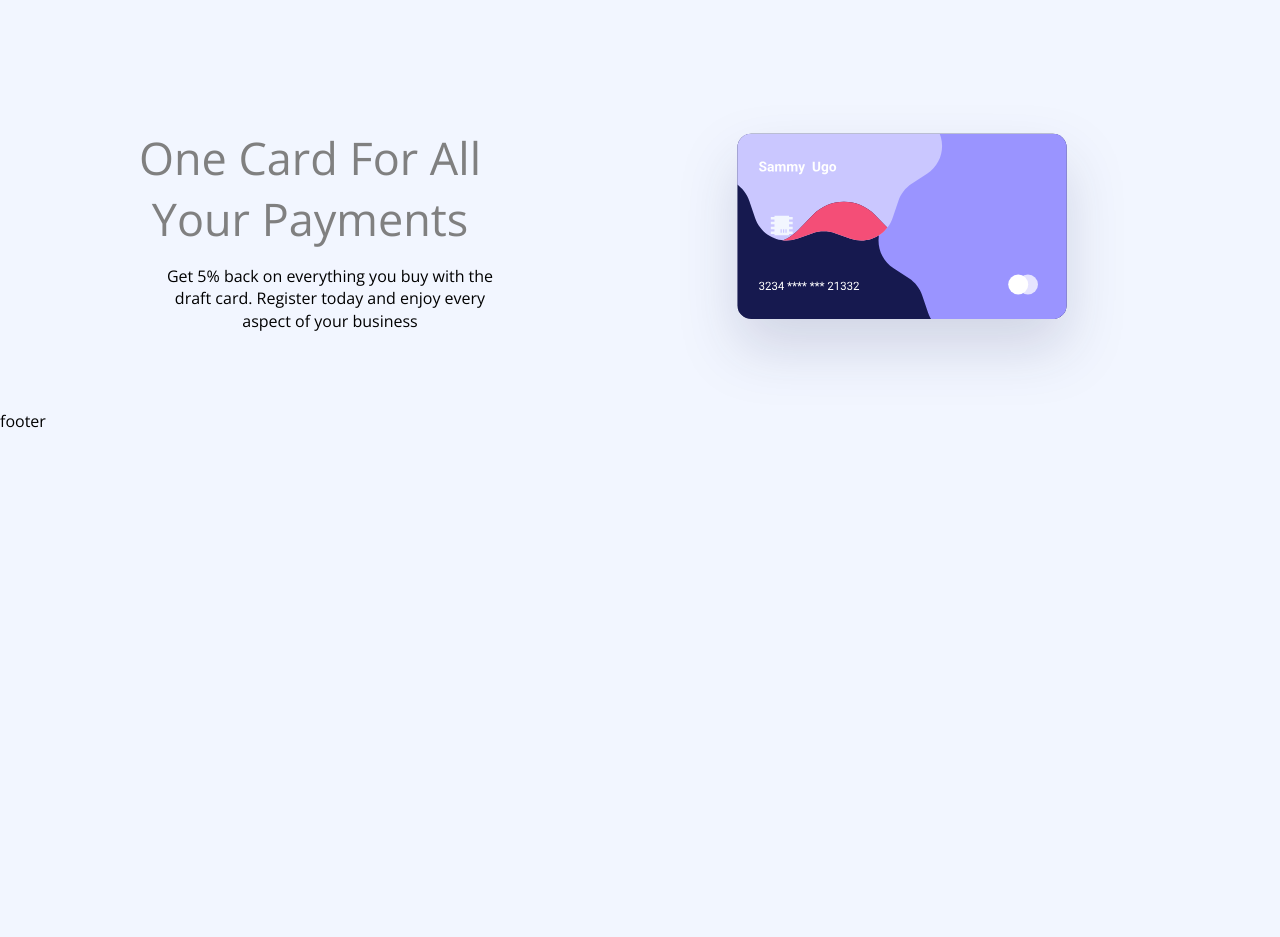
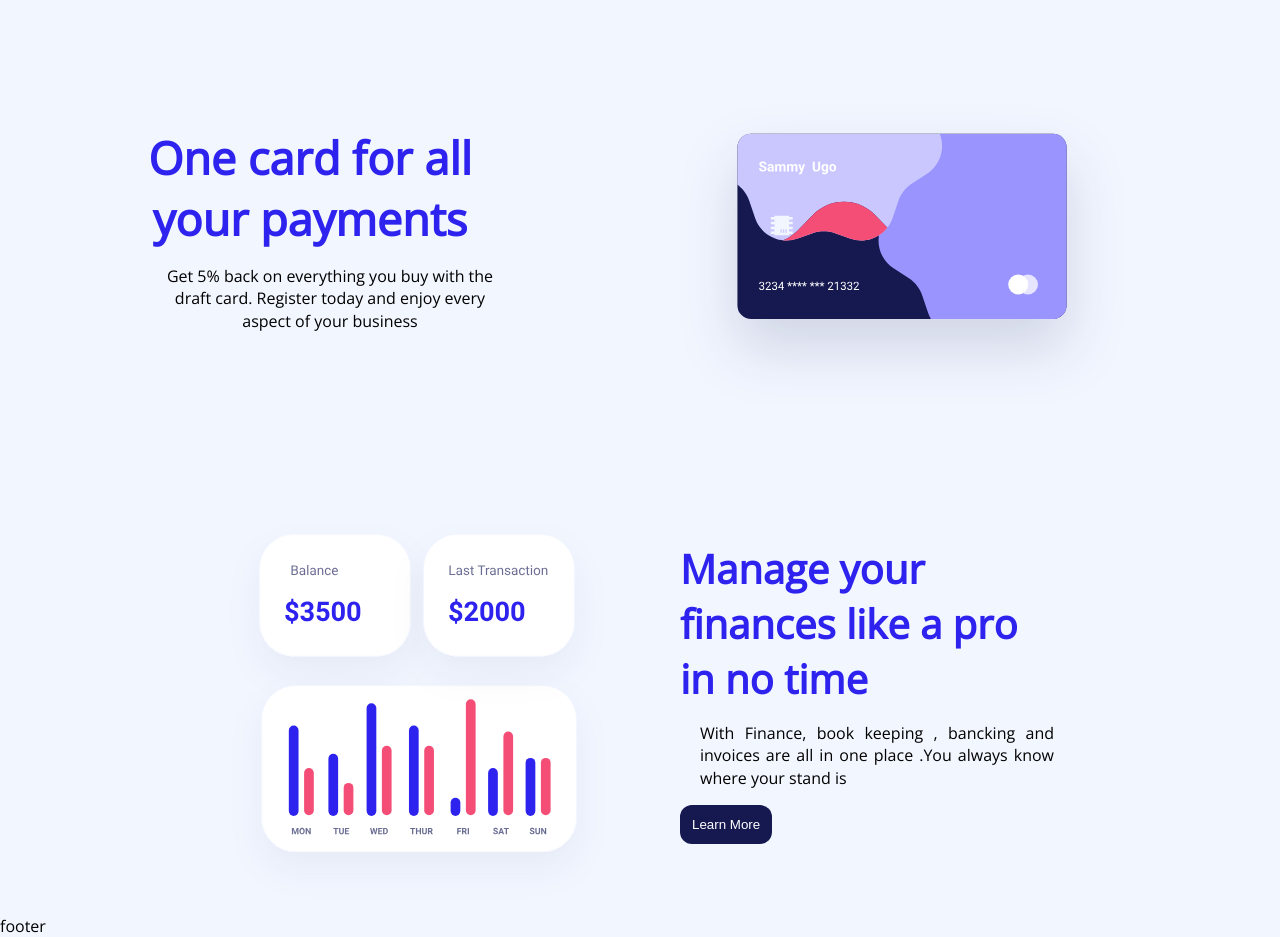
Before and after one commit to sammy-code98/react-landing-page, a React (Create React App) app: page / in a window 1280 px wide. Shown: the part 600-1537 px from the top of the page. Before the commit the page ends 1032 px from the top, so only its background shows below. Built offline with nearby package versions, Linux system fonts and the light colour scheme; a web font is replaced by a local one.

Commit message:
Feat: add graph section

```diff
--- a/src/App.js
+++ b/src/App.js
@@ -2,6 +2,7 @@ import React from "react";
 import Nav from "./components/Nav.jsx";
 import Banner from "./components/Banner";
 import Card from "./components/Card";
+import Graph from "./components/Graph";
 import styled from "styled-components";
 
 const Container = styled.div`
@@ -22,6 +23,7 @@ function App() {
       <Main>
         <Banner />
         <Card />
+        <Graph/>
       </Main>
       <Footer>footer </Footer>
     </Container>
--- a/src/components/Banner.jsx
+++ b/src/components/Banner.jsx
@@ -35,7 +35,7 @@ function Banner() {
   return (
     <Container>
       <Text>
-        <Header>Smart Banking For Freelancers</Header>
+        <Header>Smart Banking for Freelancers</Header>
         <Paragraph>
           scheme that allow content creators to embed small files inline in
           documents, you can read more about it here. This approach allows us to
--- a/src/components/Card.jsx
+++ b/src/components/Card.jsx
@@ -22,9 +22,9 @@ const ImgContainer = styled.div`
 const CardHeader = styled.h5`
   font-size: 45px;
   text-align: center;
-  color: grey;
+  color: #2D22EE;
   margin: 10px;
-  font-weight: 500;
+  font-weight: bold;
   font-family: "Open Sans", sans-serif;
 `;
 const Paragraph = styled.p`
@@ -39,7 +39,7 @@ function Card() {
   return (
     <Container>
       <CardText>
-        <CardHeader>One Card For All Your Payments</CardHeader>
+        <CardHeader>One card for all your payments</CardHeader>
         <Paragraph>
           Get 5% back on everything you buy with the draft card. Register today
           and enjoy every aspect of your business
--- /dev/null
+++ b/src/components/Graph.jsx
@@ -0,0 +1,70 @@
+import React from "react";
+import styled from "styled-components";
+import { ReactComponent as GraphImg } from "../asset/graph.svg";
+
+const Container = styled.section`
+  display: flex;
+  width: 100%;
+  justify-content: center;
+  align-items: center;
+  margin-top: 50px;
+`;
+
+const GraphContainer = styled.div`
+  width: 30%;
+  padding-top: 50px;
+`;
+const GraphText = styled.div`
+  width: 30%;
+  margin-left: 60px;
+`;
+const GraphHeader = styled.h5`
+  font-size: 40px;
+  color: #2d22ee;
+  margin: 10px;
+  font-weight: bold;
+  font-family: "Open Sans", sans-serif;
+`;
+const Paragraph = styled.p`
+  margin-left: 30px;
+  line-height: 1.4rem;
+  font: 18px;
+  text-align: justify;
+  font-family: "Open Sans", sans-serif;
+`;
+const Button = styled.button`
+  background: #16194f;
+  padding: 12px;
+  color: #fff;
+  border: none;
+  margin-left: 10px;
+  border-radius: 12px;
+  cursor:pointer;
+`;
+
+function Graph() {
+  return (
+    <Container>
+      <GraphContainer>
+        <GraphImg
+          style={{
+            height: "400px",
+            width: "100%",
+            boxShadow: "rgba(100, 100, 111, 0.2) 0px 0px 0px 0px",
+          }}
+        />
+      </GraphContainer>
+
+      <GraphText>
+        <GraphHeader>Manage your finances like a pro in no time</GraphHeader>
+        <Paragraph>
+          With Finance, book keeping , bancking and invoices are all in one
+          place .You always know where your stand is
+        </Paragraph>
+        <Button>Learn More</Button>
+      </GraphText>
+    </Container>
+  );
+}
+
+export default Graph;
```
Also changed, not shown: src/asset/graph.svg (added).
